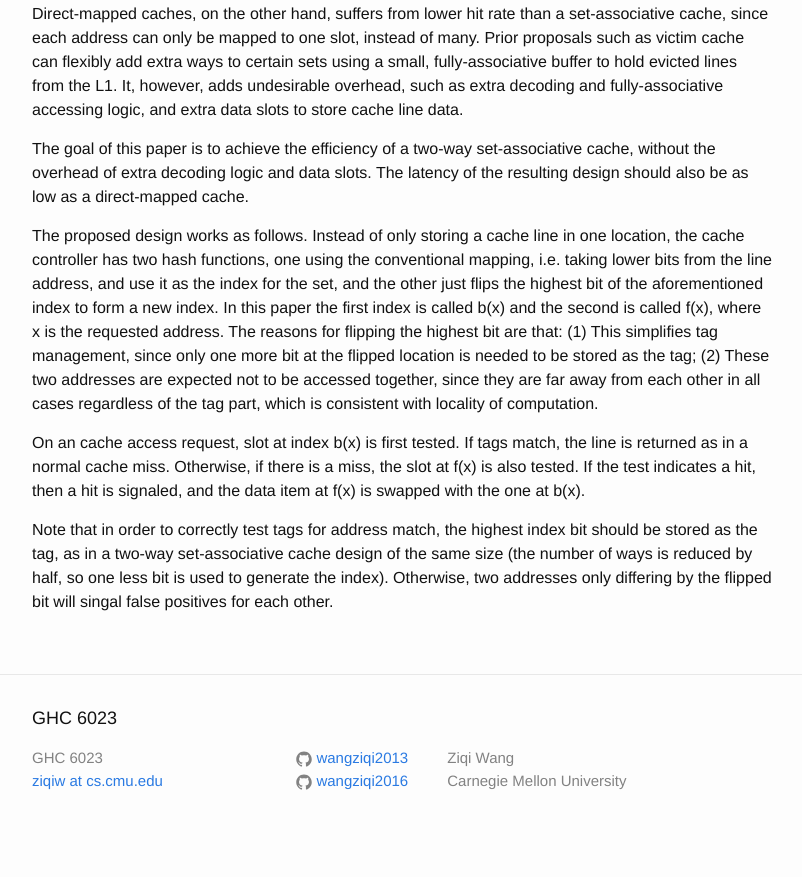
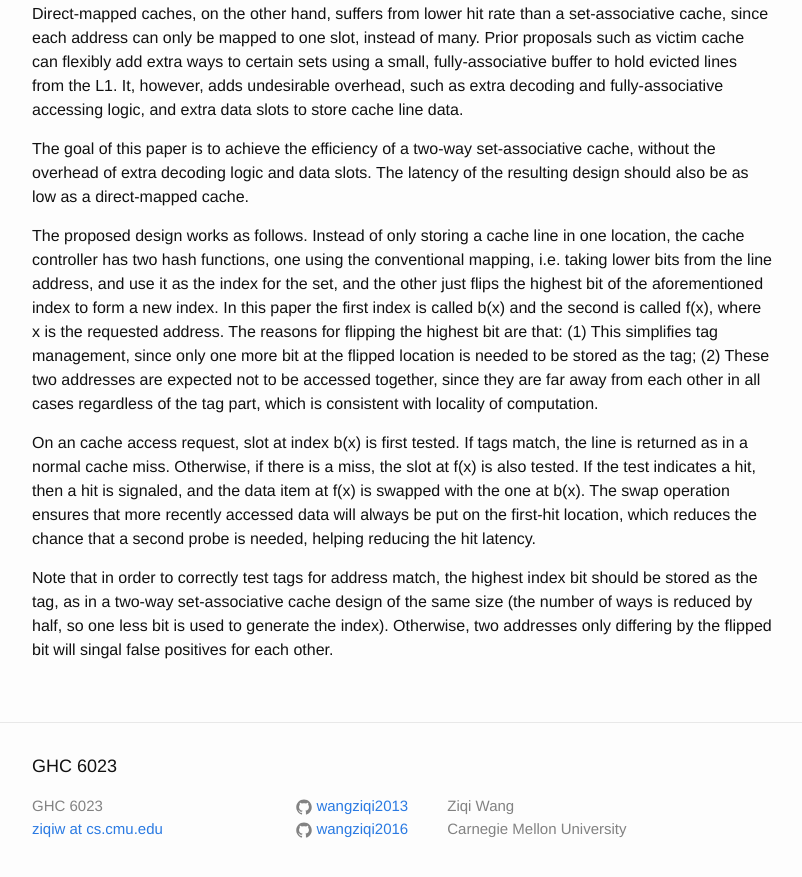
Before and after one commit to wangziqi2013/wangziqi2013.github.io, a Jekyll site: the page built from _posts/2020-05-30-column-associative-cache.markdown, in a window 1280 px wide and 900 px high, scrolled down 715 px. Shown: the top 877 px of the window, without its empty margins (238-1040 px from the left). Built offline with Jekyll 4.4.1, drawn with Linux system fonts in a browser that asks for light colours; before the commit the page ends 1567 px from its top, so only the background shows below that.

Commit message:
Adding hit latency

```diff
--- a/_posts/2020-05-30-column-associative-cache.markdown
+++ b/_posts/2020-05-30-column-associative-cache.markdown
@@ -39,7 +39,9 @@ locality of computation.
 
 On an cache access request, slot at index b(x) is first tested. If tags match, the line is returned as in a normal
 cache miss. Otherwise, if there is a miss, the slot at f(x) is also tested. If the test indicates a hit, then a
-hit is signaled, and the data item at f(x) is swapped with the one at b(x).
+hit is signaled, and the data item at f(x) is swapped with the one at b(x). The swap operation ensures that
+more recently accessed data will always be put on the first-hit location, which reduces the chance that a
+second probe is needed, helping reducing the hit latency.
 
 Note that in order to correctly test tags for address match, the highest index bit should be stored as the tag,
 as in a two-way set-associative cache design of the same size (the number of ways is reduced by half, so one less bit
```
